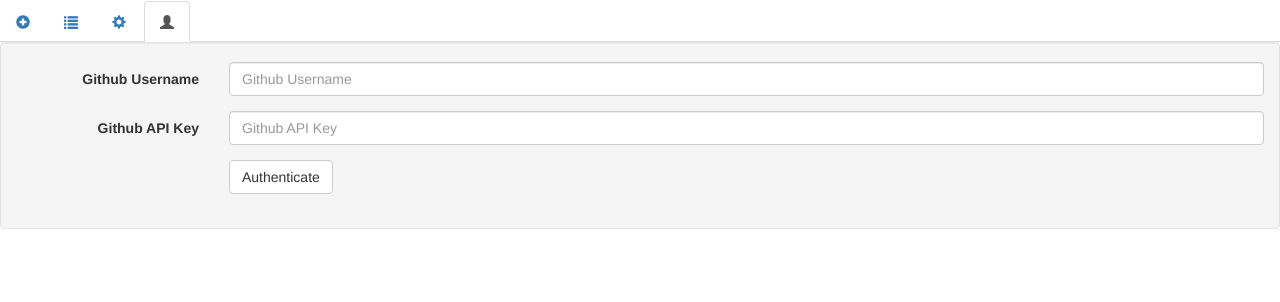
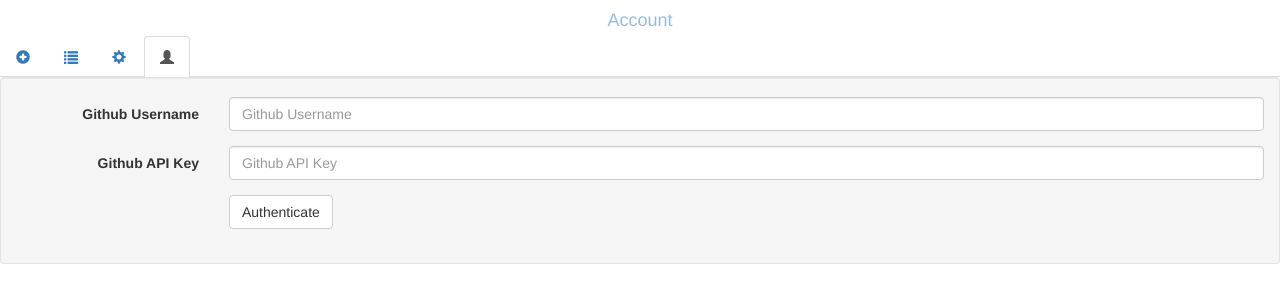
Before and after one commit to everyside/cheddar, a browser extension: page list.html in a window 1280 px wide. Drawn offline with Linux system fonts and the light colour scheme.

Commit message:
headers on each tab

```diff
--- a/background.js
+++ b/background.js
@@ -8,6 +8,7 @@
   chrome.app.window.create(
     'list.html',
     {
+      id:'list',
       state:'normal',
       outerBounds:{left:10,width:250,height:700,top:100},
       frame:'none',
--- a/list.css
+++ b/list.css
@@ -11,6 +11,7 @@
   right:0;
   top:0;
   bottom:0;
+  padding-top:35px;
 }
 
 #tab-content{
@@ -27,3 +28,12 @@
   right:0;
   left:0;
 }
+.tab-pane h4{
+  position:absolute;
+  top:-77px;
+  color:#337ab7;
+  left:0;
+  right:0;
+  text-align:center;
+  opacity:0.5;
+}
--- a/list.html
+++ b/list.html
@@ -22,6 +22,7 @@
 
     <div class="tab-content well container-fluid" id="tab-content">
       <div role="tabpanel" class="container-fluid tab-pane fade" id="create">
+        <h4>Create Shape</h4>
         <form class="form-horizontal">
           <div class="form-group">
             <label for="inputName" class="col-sm-2 control-label">Shape Name</label>
@@ -57,7 +58,8 @@
         </form>
       </div>
 
-      <div role="tabpanel" class="tab-pane fade" id="shapes">shapes
+      <div role="tabpanel" class="tab-pane fade" id="shapes">
+        <h4>Shapes</h4>
         <table class="table-hover active">
           <tr><td>one</td><td>two</td></tr>
           <tr><td>one</td><td>two</td></tr>
@@ -67,6 +69,7 @@
         </table>
       </div>
       <div role="tabpanel" class="tab-pane fade" id="preferences">
+      <h4>Preferences</h4>
       <form class="form-horizontal">
           <div class="form-group">
             <label for="inputRepoNamePrefix" class="col-sm-2 control-label">Repository Name Prefix</label>
@@ -94,6 +97,7 @@
         </form>
       </div>
       <div role="tabpanel" class="tab-pane fade active in" id="account">
+        <h4>Account</h4>
         <form class="form-horizontal">
           <div class="form-group">
             <label for="inputGithubUsername" class="col-sm-2 control-label">Github Username</label>
```
